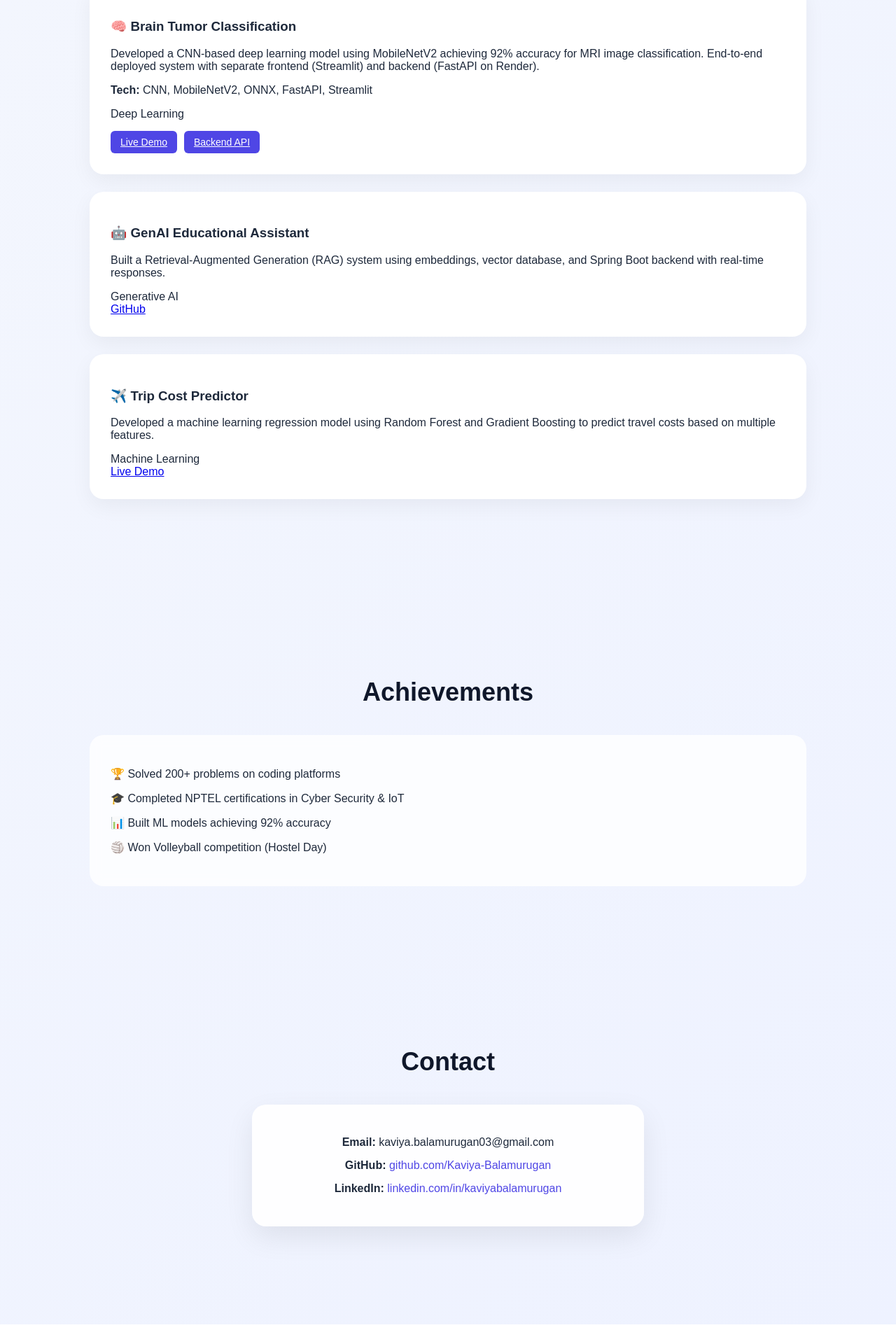
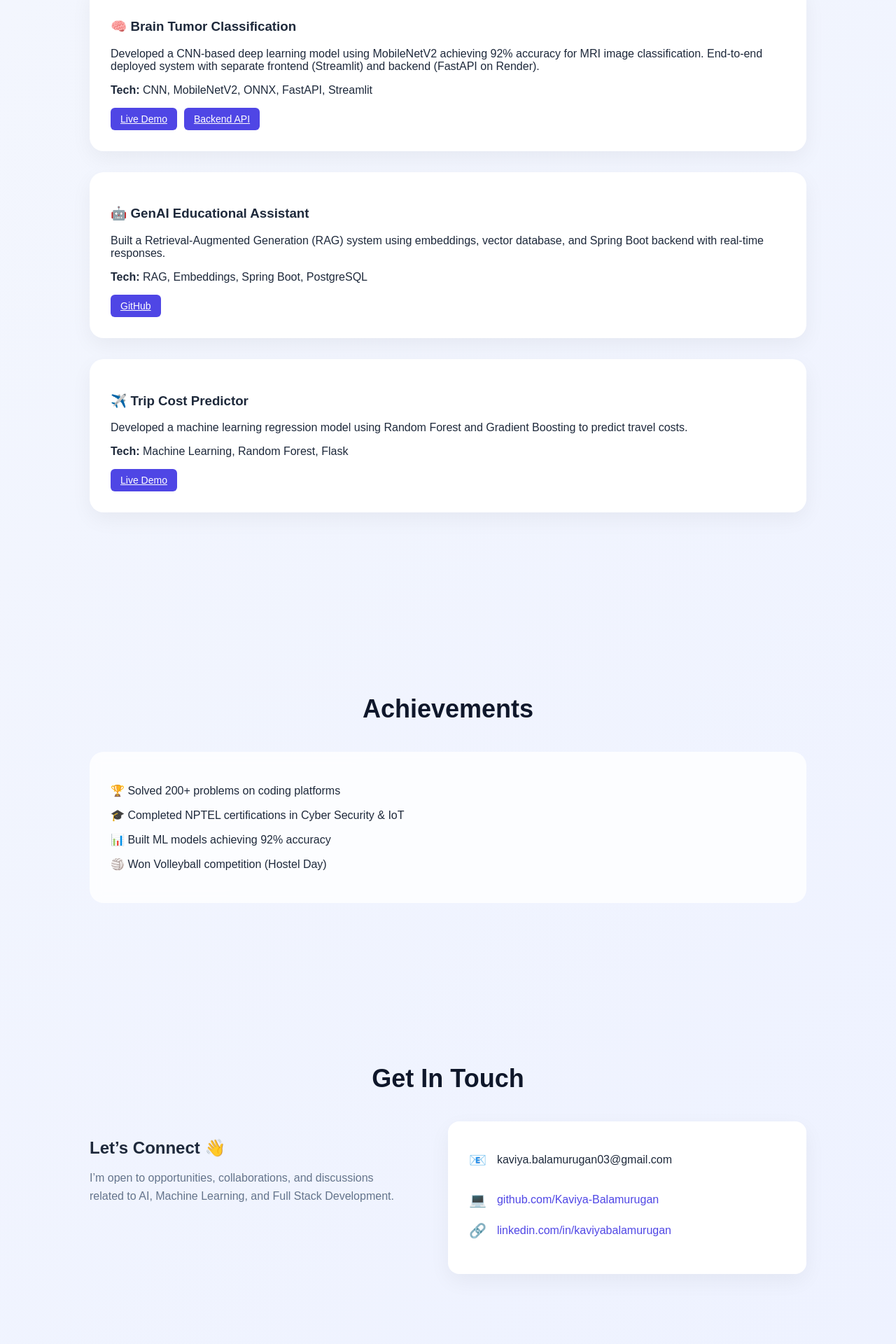
Before and after one commit to Kaviya-Balamurugan/portfolio, a React (Create React App) app: page / in a window 1280 px wide. Shown: the part 3165-5085 px from the top of the page at 70% size. Before the commit the page ends 5057 px from the top, so only its background shows below. Built offline with nearby package versions, Linux system fonts and the light colour scheme.

Commit message:
Fixed project cards UI and improved layout

```diff
--- a/src/App.css
+++ b/src/App.css
@@ -267,3 +267,69 @@ h2 {
     padding: 60px 20px;
   }
 }
+/* CONTACT SECTION UPGRADE */
+.contact-section {
+  padding: 100px 10%;
+}
+
+.contact-container {
+  display: flex;
+  justify-content: space-between;
+  gap: 60px;
+  margin-top: 40px;
+}
+
+/* LEFT SIDE */
+.contact-left {
+  flex: 1;
+}
+
+.contact-left h3 {
+  font-size: 24px;
+  margin-bottom: 10px;
+}
+
+.contact-left p {
+  color: #64748b;
+  line-height: 1.6;
+}
+
+/* RIGHT SIDE */
+.contact-right {
+  flex: 1;
+  background: white;
+  padding: 30px;
+  border-radius: 16px;
+  box-shadow: 0 10px 30px rgba(0,0,0,0.05);
+}
+
+/* ITEMS */
+.contact-item {
+  display: flex;
+  align-items: center;
+  gap: 15px;
+  margin-bottom: 20px;
+}
+
+.contact-item span {
+  font-size: 20px;
+}
+
+.contact-item a {
+  color: #4f46e5;
+  text-decoration: none;
+}
+
+.contact-item a:hover {
+  text-decoration: underline;
+}
+
+/* MOBILE */
+@media (max-width: 768px) {
+  .contact-container {
+    flex-direction: column;
+  }
+}
+.project-card {
+  margin-bottom: 30px;
+}
--- a/src/components/Contact.js
+++ b/src/components/Contact.js
@@ -1,25 +1,41 @@
 function Contact() {
   return (
-    <section id="contact">
-      <h2>Contact</h2>
+    <section id="contact" className="contact-section">
 
-      <div className="contact-card">
+      <h2>Get In Touch</h2>
 
-        <p><b>Email:</b> kaviya.balamurugan03@gmail.com</p>
+      <div className="contact-container">
 
+        <div className="contact-left">
+          <h3>Let’s Connect 👋</h3>
           <p>
-          <b>GitHub:</b>{" "}
+            I’m open to opportunities, collaborations, and discussions
+            related to AI, Machine Learning, and Full Stack Development.
+          </p>
+        </div>
+
+        <div className="contact-right">
+
+          <div className="contact-item">
+            <span>📧</span>
+            <p>kaviya.balamurugan03@gmail.com</p>
+          </div>
+
+          <div className="contact-item">
+            <span>💻</span>
             <a href="https://github.com/Kaviya-Balamurugan" target="_blank">
               github.com/Kaviya-Balamurugan
             </a>
-        </p>
+          </div>
 
-        <p>
-          <b>LinkedIn:</b>{" "}
+          <div className="contact-item">
+            <span>🔗</span>
             <a href="https://linkedin.com/in/kaviyabalamurugan" target="_blank">
               linkedin.com/in/kaviyabalamurugan
             </a>
-        </p>
+          </div>
+
+        </div>
 
       </div>
     </section>
--- a/src/components/Projects.js
+++ b/src/components/Projects.js
@@ -1,85 +1,54 @@
-import { motion } from "framer-motion";
-
 function Projects() {
   return (
     <section id="projects">
       <h2>Projects</h2>
 
-      {/* 🧠 Brain Tumor */}
-      <motion.div
-  className="project-card"
-  whileHover={{ scale: 1.05 }}
->
-  <h3>🧠 Brain Tumor Classification</h3>
+      {/* ✅ Project 1 */}
+      <div className="project-card">
+        <h3>🧠 Brain Tumor Classification</h3>
+        <p>
+          Developed a CNN-based deep learning model using MobileNetV2 achieving
+          92% accuracy for MRI image classification. End-to-end deployed system
+          with separate frontend (Streamlit) and backend (FastAPI on Render).
+        </p>
 
-  <p>
-    Developed a CNN-based deep learning model using MobileNetV2
-    achieving 92% accuracy for MRI image classification.
-    End-to-end deployed system with separate frontend (Streamlit) and backend (FastAPI on Render).
+        <p><b>Tech:</b> CNN, MobileNetV2, ONNX, FastAPI, Streamlit</p>
 
-  </p>
+        <div className="project-links">
+          <a href="#">Live Demo</a>
+          <a href="#">Backend API</a>
+        </div>
+      </div>
 
-  <p><b>Tech:</b> CNN, MobileNetV2, ONNX, FastAPI, Streamlit</p>
-
-  <span className="badge">Deep Learning</span>
-
-  <div className="project-links">
-    <a
-      href="https://brain-tumor-app-th2lex7glc6kubgupwet3q.streamlit.app/"
-      target="_blank"
-      rel="noreferrer"
-    >
-      Live Demo
-    </a>
-
-    <a
-      href="https://brain-tumor-app-1-hmhx.onrender.com"
-      target="_blank"
-      rel="noreferrer"
-    >
-      Backend API
-    </a>
-
-  </div>
-</motion.div>
-
-      {/* 🤖 GenAI */}
-      <motion.div
-        className="project-card"
-        whileHover={{ scale: 1.05 }}
-        initial={{ opacity: 0, y: 50 }}
-        whileInView={{ opacity: 1, y: 0 }}
-      >
+      {/* ✅ Project 2 */}
+      <div className="project-card">
         <h3>🤖 GenAI Educational Assistant</h3>
         <p>
           Built a Retrieval-Augmented Generation (RAG) system using embeddings,
           vector database, and Spring Boot backend with real-time responses.
         </p>
-        <span className="badge">Generative AI</span>
-        <br />
-        <a href="https://github.com/Kaviya-Balamurugan/genai-tutor">
-          GitHub
-        </a>
-      </motion.div>
 
-      {/* ✈️ Trip Cost */}
-      <motion.div
-        className="project-card"
-        whileHover={{ scale: 1.05 }}
-        initial={{ opacity: 0, y: 50 }}
-        whileInView={{ opacity: 1, y: 0 }}
-      >
+        <p><b>Tech:</b> RAG, Embeddings, Spring Boot, PostgreSQL</p>
+
+        <div className="project-links">
+          <a href="#">GitHub</a>
+        </div>
+      </div>
+
+      {/* ✅ Project 3 */}
+      <div className="project-card">
         <h3>✈️ Trip Cost Predictor</h3>
         <p>
-          Developed a machine learning regression model using Random Forest
-          and Gradient Boosting to predict travel costs based on multiple features.
+          Developed a machine learning regression model using Random Forest and
+          Gradient Boosting to predict travel costs.
         </p>
-        <span className="badge">Machine Learning</span>
-        <br />
-        <a href="https://trip-cost-api.onrender.com">
-          Live Demo
-        </a>
-      </motion.div>
+
+        <p><b>Tech:</b> Machine Learning, Random Forest, Flask</p>
+
+        <div className="project-links">
+          <a href="#">Live Demo</a>
+        </div>
+      </div>
 
     </section>
   );
```
Lines whose indentation alone changed are shown as unchanged.
